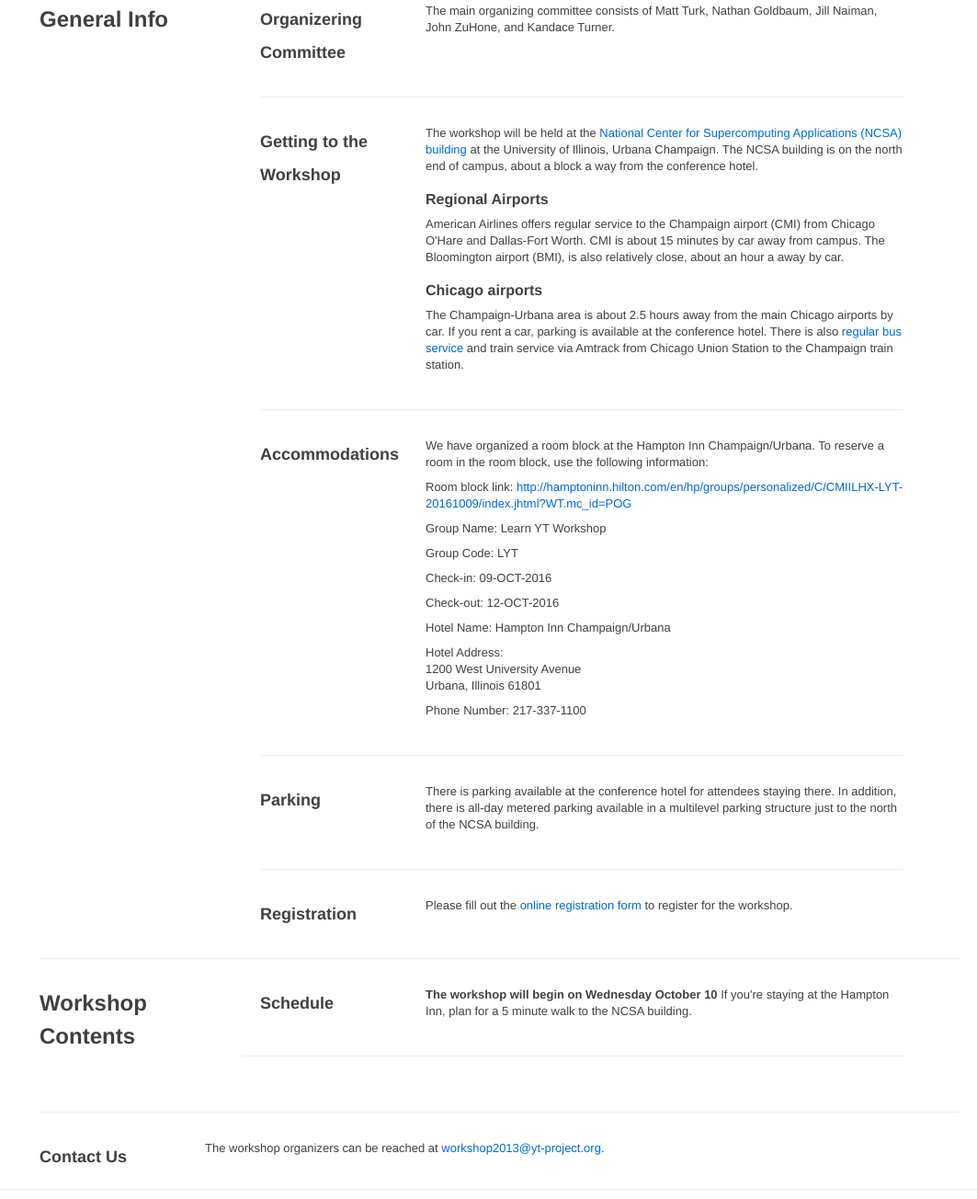
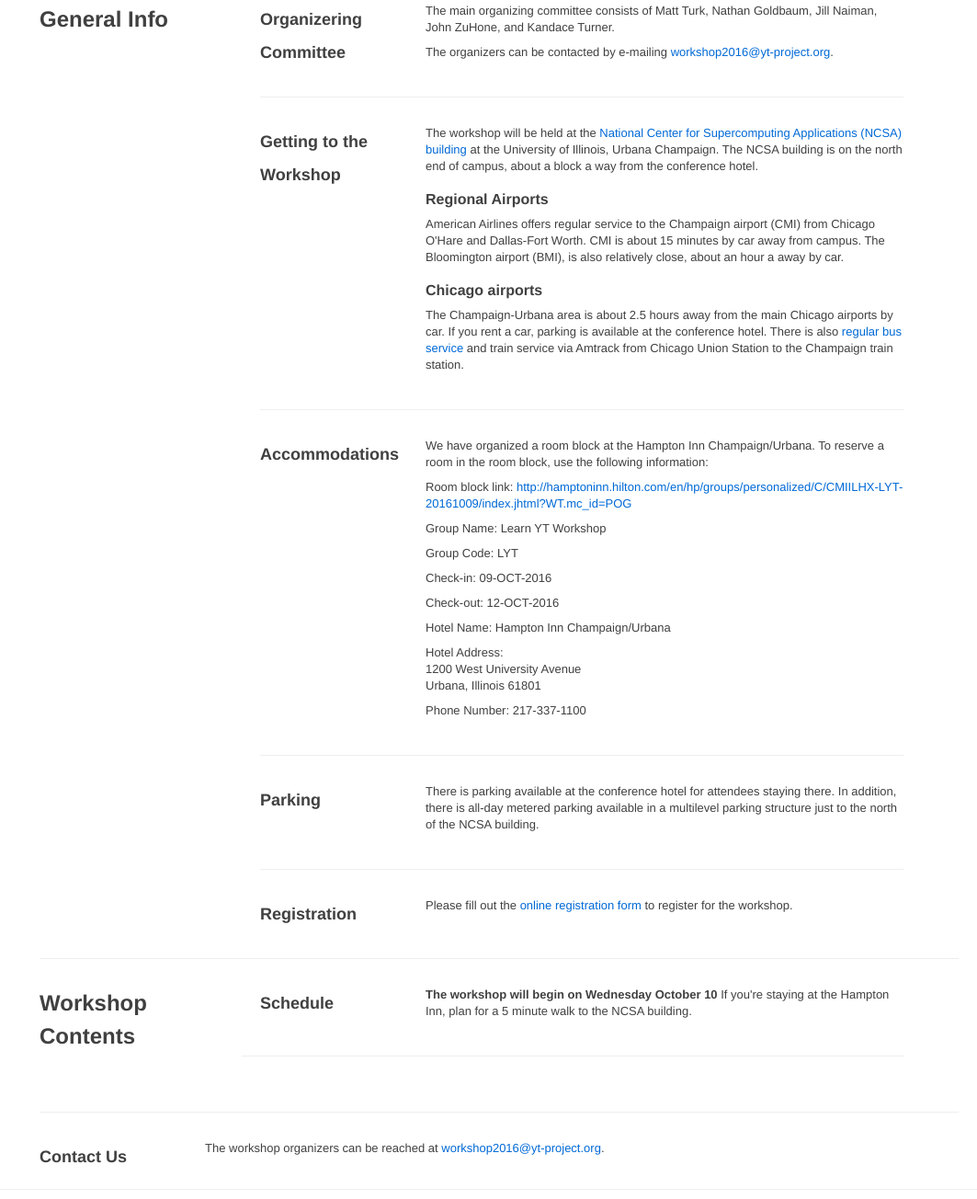
Before and after one commit to ricardovolert/workshop2016, a plain HTML site: page index.html in a window 1280 px wide. Shown: the part 668-1972 px from the top of the page at 92% size, without its empty margins (217-1280 px from the left). Drawn offline with Linux system fonts and the light colour scheme.

Commit message:
use the correct e-mail

```diff
--- a/index.html
+++ b/index.html
@@ -115,8 +115,13 @@
                   <section id="organizers"><h3>Organizering Committee</h3></section>
 		        </div>
 		        <div class="span9">
+                  <p>
                   The main organizing committee consists of Matt Turk, Nathan
                   Goldbaum, Jill Naiman, John ZuHone, and Kandace Turner.
+                  </p>
+                  <p>
+                    The organizers can be contacted by e-mailing <tt><a href="mailto:workshop2016@yt-project.org">workshop2016@yt-project.org</a></tt>.
+                  </p>
 		        </div>
               </div>
               <hr class="rsep">
@@ -454,7 +459,7 @@
             </div>
             <div class="span9">
               <p>The workshop organizers can be reached at
-                <tt><a href="mailto:workshop2013@yt-project.org">workshop2013@yt-project.org</a></tt>.
+                <tt><a href="mailto:workshop2016@yt-project.org">workshop2016@yt-project.org</a></tt>.
               </p>
             </div>
           </div>
```
